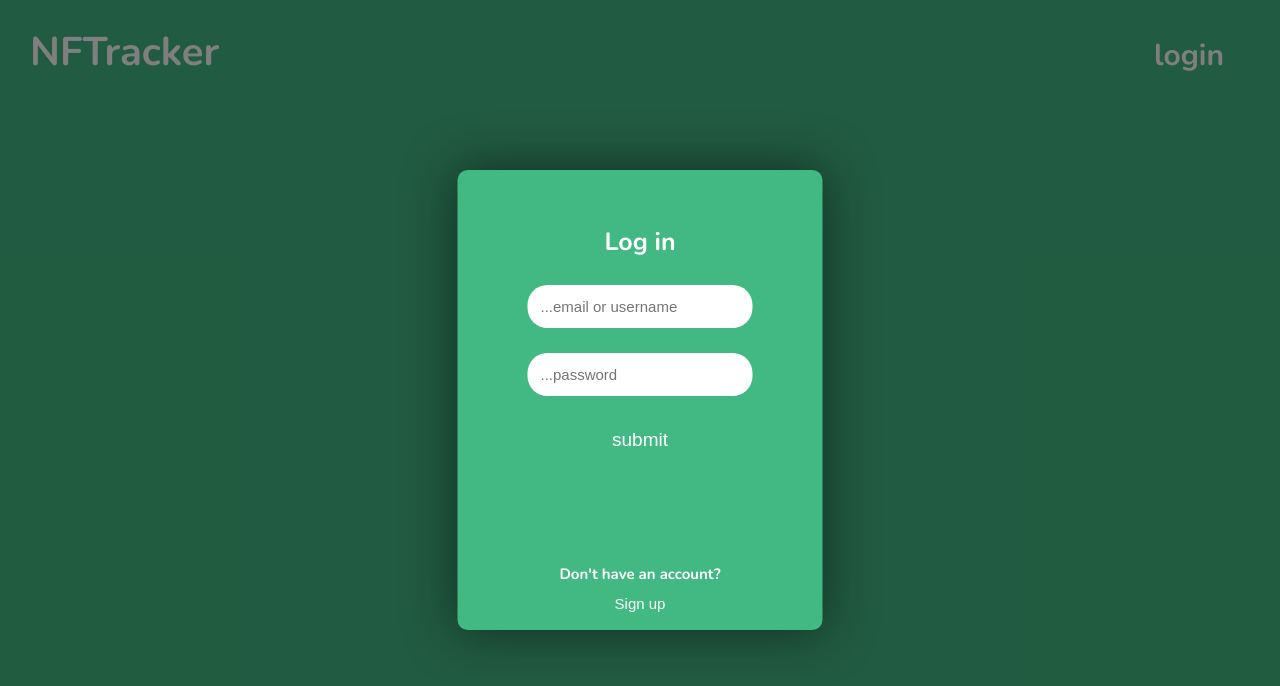
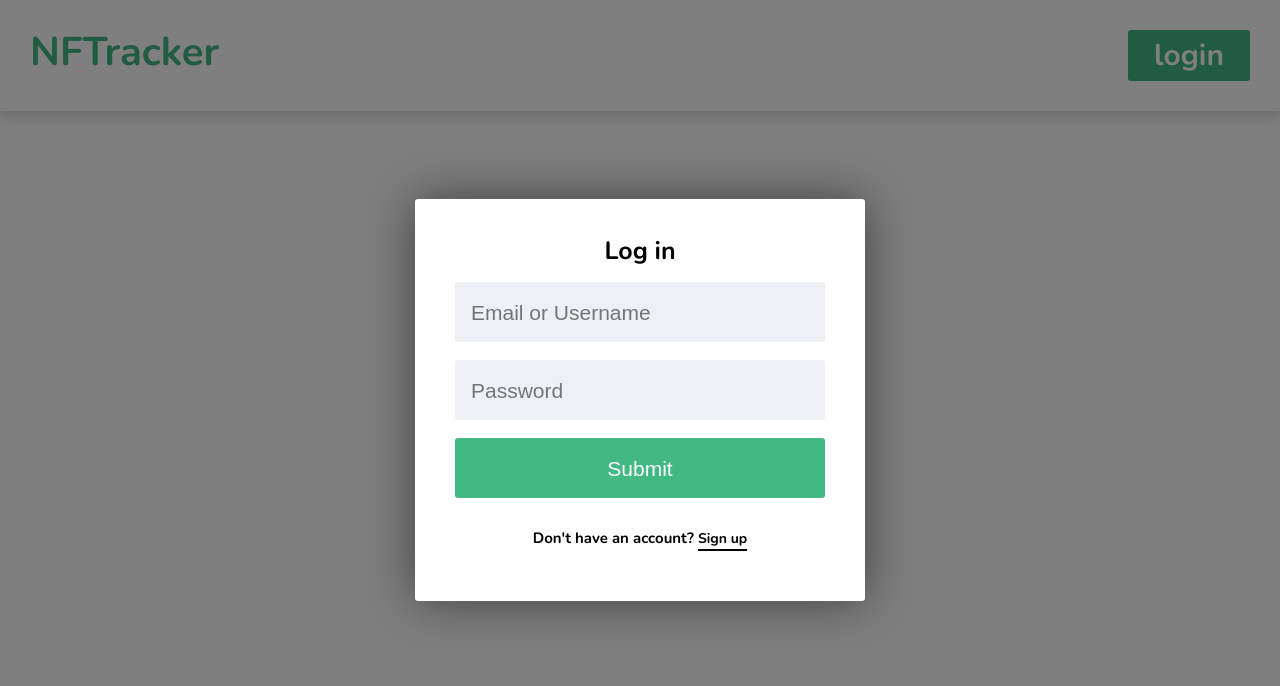
Before and after one commit to code-guy21/PixelPouch, a React (Create React App) app in the folder client/: page / in a window 1280 px wide. Both pictures are taken after a click on the button "login". Shown: the top 686 px of the page. Built offline with nearby package versions, Linux system fonts and the light colour scheme.

Commit message:
improved modal styling to look more standardized

```diff
--- a/client/src/components/AuthForm/index.js
+++ b/client/src/components/AuthForm/index.js
@@ -46,18 +46,18 @@ function AuthForm({modalState}) {
 
 	return (
 		<div className={modalState? "auth": "auth hide"}>
-			<h3 className='label'>{toggle ? 'Sign up' : 'Log in'} </h3>
+			<h3 className='heading'>{toggle ? 'Sign up' : 'Log in'} </h3>
 			<form>
 				<input
 					id='option'
 					className='form_input'
-					placeholder={toggle ? '...email' : '...email or username'}
+					placeholder={toggle ? 'Email' : 'Email or Username'}
 					name='option'
 					onChange={handleChange}
 				/>
 				<input
 					className={toggle ? 'form_input' : 'hide form_input'}
-					placeholder='...username'
+					placeholder='Username'
 					name='username'
 					onChange={handleChange}
 					value={formData.username}
@@ -65,13 +65,13 @@ function AuthForm({modalState}) {
 				<input
 					className='form_input'
 					type='password'
-					placeholder='...password'
+					placeholder='Password'
 					name='password'
 					onChange={handleChange}
 					value={formData.password}
 				/>
 				<button id='submit' className='option' onClick={handleFormSubmit}>
-					submit
+					Submit
 				</button>
 			</form>
 			<span id='feedback' className={formError ? '' : 'hide'}>
@@ -79,10 +79,10 @@ function AuthForm({modalState}) {
 			</span>
 			<div id='switch'>
 				<label>
-					{toggle ? 'Already have an account?' : "Don't have an account?"}
+					{toggle ? 'Already have an account? ' : "Don't have an account? "}
 				</label>
-				<button
-					className='option'
+				<a
+
 					onClick={() => {
 						setToggle(!toggle);
 						setFormData({
@@ -94,7 +94,8 @@ function AuthForm({modalState}) {
 						document.getElementById('option').value = '';
 					}}>
 					{toggle ? 'Log in' : 'Sign up'}
-				</button>
+				</a>
+
 			</div>
 		</div>
 	);
--- a/client/src/components/AuthForm/style.css
+++ b/client/src/components/AuthForm/style.css
@@ -1,62 +1,65 @@
 .auth {
-	color: white;
-	font-size: 1.5rem;
-	height: 46rem;
 	display: flex;
 	flex-direction: column;
-	padding: 6rem 7rem 1rem 7rem;
-	border-radius: 1rem;
-	background-color: #42b883;
+	padding: 4rem;
+	border-radius: 0.3rem;
+	background-color: white;
 	position: absolute;
 	left: 50%;
 	top: 50%;
 	transform: translate(-50%, -50%);
 	box-shadow: 0 0 50px rgb(0 0 0 / 50%);
-	align-items: center;
 	z-index: 100;
+	max-width: 45rem;
+	width: 50%;
 }
 
 .form_input {
-	margin-bottom: 2.5rem;
-	padding: 1.3rem;
-	border-radius: 2rem;
-	transition: all 0.2s;
-	font-size: inherit;
+	margin-bottom: 1.8rem;
+	padding: 18px 16px 17px 16px;
+	border-radius: 0.3rem;
+	font-size: 2.1rem;
+	background-color: #edf1f5;
+	line-height: 2.5rem;
 	border: none;
-	background-image: none;
-	-moz-box-shadow: none;
-	box-shadow: none;
+	-webkit-appearance: none;
 }
 
 input:focus {
+	background-color: #fff;
+	box-shadow: inset 0 0 0 2px #9e96f7;
 	outline: none;
-	box-shadow: 0 0 0 4px rgb(21 228 130 / 42%);
-}
-
-#submit {
-	font-size: 1.9rem;
 }
 
 .option {
-	background: none;
-	padding: 0.8rem;
-	border: none;
-	font-size: 1.5rem;
-	width: 60%;
-	align-self: center;
-	border-radius: 0.8rem;
-	color: white;
-	transition: all 0.15s linear;
+	background: #42b883;
+	padding: 18px 20px 17px 20px;
+	font-size: 2.1rem;
+	border-radius: 0.3rem;
+	color: #fff;
+	cursor: pointer;
+	line-height: 2.5rem;
+	border: 0;
+	-webkit-appearance: none;
 }
 
 .option:hover {
-	background: #00000029;
+	background: #3aa776;
 }
 
 #switch {
-	margin-top: auto;
-	display: flex;
-	flex-direction: column;
+	font-size: 1.4rem;
+	align-self: center;
+	margin: 1rem 0rem;
+}
+
+#switch a {
+	display: inline-block;
+	background-image: linear-gradient(to bottom, black 0%, black 100%);
+	background-repeat: repeat-x;
+	background-size: 1px 2px;
+	background-position: 0 100%;
+	cursor: pointer;
 }
 
 .hide {
@@ -67,9 +70,16 @@ input:focus {
 	padding: 0;
 }
 
-.label {
-	margin-bottom: 3rem;
+label {
+	align-self: center;
+	margin-bottom: 1rem;
+	font-size: 1.5rem;
+}
+
+.heading {
 	font-size: 2.5rem;
+	align-self: center;
+	margin-bottom: 18px;
 }
 
 #feedback {
@@ -81,8 +91,15 @@ input:focus {
 form {
 	display: flex;
 	flex-direction: column;
+	margin-bottom: 1.8rem;
 }
 
 .hide {
 	display: none;
 }
+
+@media screen and (max-width: 600px) {
+	.auth {
+		width: initial;
+	}
+}
--- a/client/src/index.css
+++ b/client/src/index.css
@@ -21,7 +21,6 @@ body {
 	min-height: 100vh;
 	line-height: 2.5rem;
 	height: 100vh;
-	color: white;
 }
 
 #root {
--- a/client/src/pages/Home/index.js
+++ b/client/src/pages/Home/index.js
@@ -8,10 +8,13 @@ function Home() {
 	return (
 		<div className='home'>
 			<div className='container'>
-				<h3 className='title'>NFTracker</h3>
+				<nav className="loginNav">
+					<h3 className='title'>NFTracker</h3>
 				<button className='login' onClick={() => setModalState(!modalState)}>
 					login
 				</button>
+				</nav>
+
 			</div>
 			<div
 				onClick={() => setModalState(!modalState)}
--- a/client/src/pages/Home/style.css
+++ b/client/src/pages/Home/style.css
@@ -3,11 +3,11 @@
 	display: flex;
 	align-items: center;
 	flex-direction: column;
-	background: #42b883;
 }
 
 .title {
 	font-size: 4rem;
+	color: #42b883;
 }
 
 .login {
@@ -18,21 +18,33 @@
 	color: inherit;
 	font-family: inherit;
 	transition: all 0.1s linear;
-	border-radius: 0.8rem;
+	border-radius: 0.3rem;
 	flex-basis: 10%;
 	padding: 0.5rem 0rem 0.5rem 0rem;
-}
-
-.login:hover {
-	background-color: #00000029;
+	text-align: center;
+	background-color: #42b883;
+	color: white;
 }
 
 .container {
 	width: 100%;
 	display: flex;
+	justify-content: center;
+	box-shadow: 0px 6px 12px 0px #90909054;
+}
+
+.login:hover {
+	background-color: #3aa776;
+}
+
+.loginNav {
+	width: 100%;
+	display: flex;
 	justify-content: space-between;
 	align-items: baseline;
 	padding: 3rem;
+	flex-direction: row;
+	max-width: 1280px;
 }
 
 .overlay {
```
